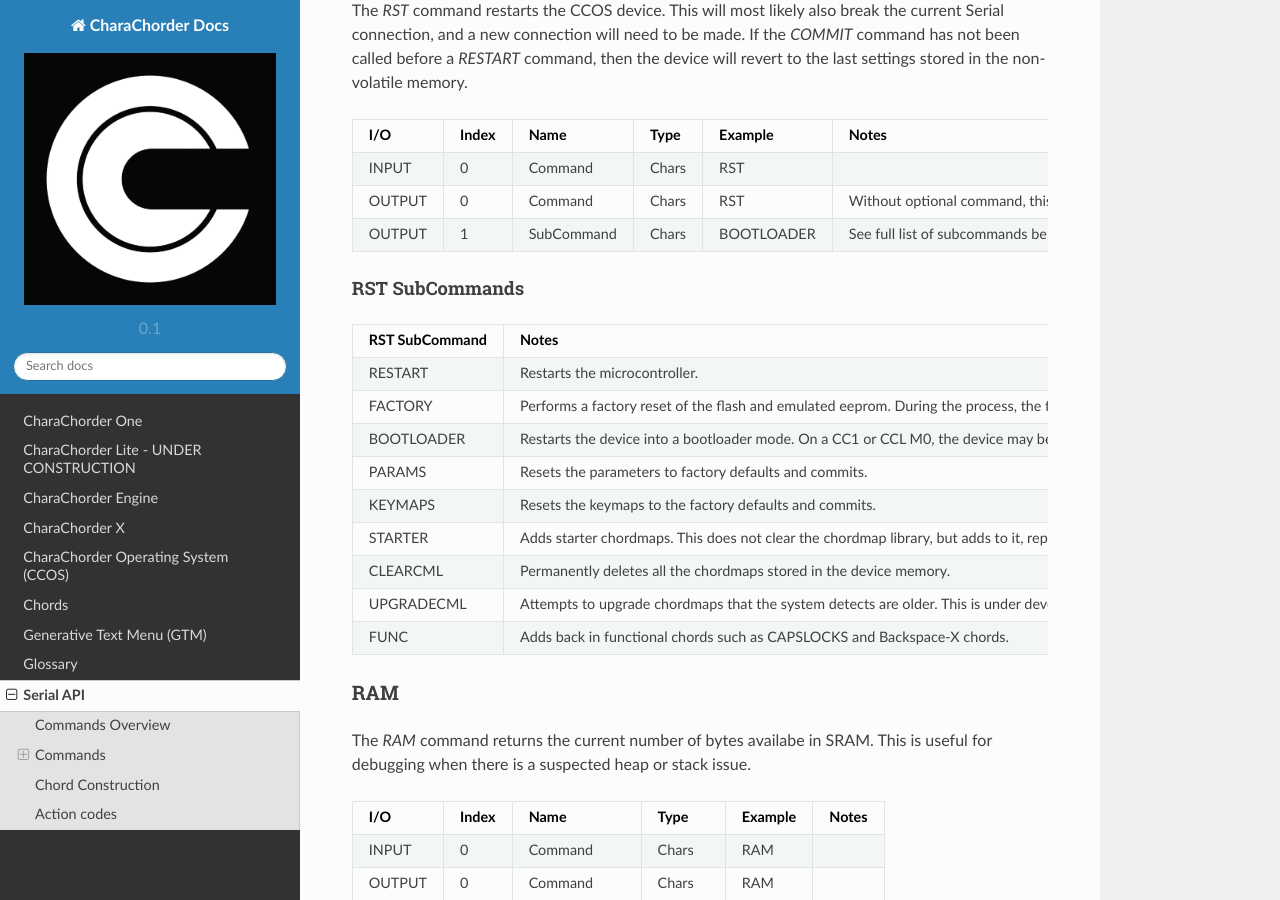
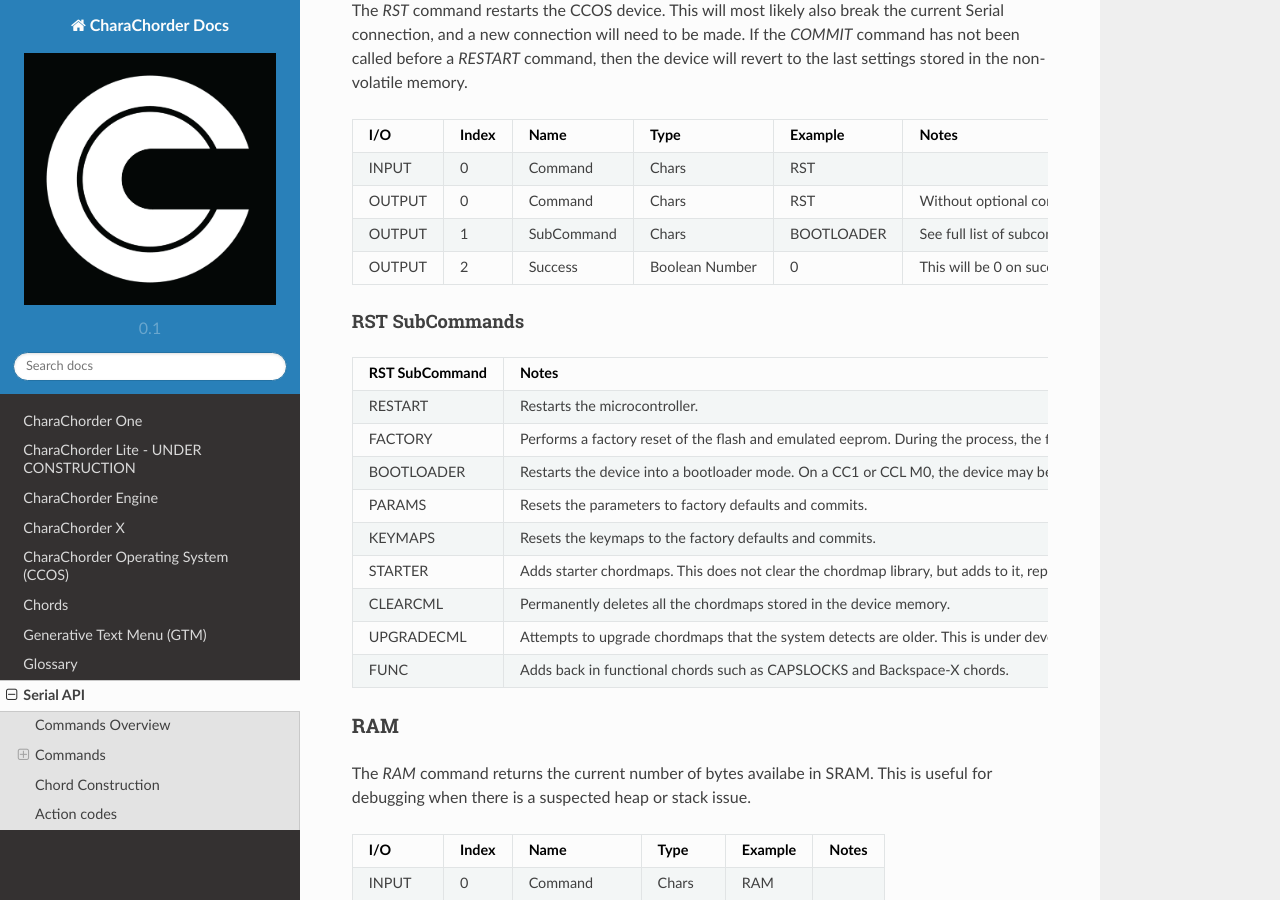
Before and after one commit to CharaChorder/docs, a Sphinx documentation site: the page built from docs/SerialAPI.rst, in a window 1280 px wide and 900 px high, scrolled down 11393 px. Built offline with Sphinx 7.4.7 and the Read the Docs theme 2.0.0, drawn with Linux system fonts in a browser that asks for light colours.

Commit message:
fix: add missing output in RST

```diff
--- a/docs/SerialAPI.rst
+++ b/docs/SerialAPI.rst
@@ -433,6 +433,7 @@
    "INPUT","0","Command","Chars","RST",""
    "OUTPUT","0","Command","Chars","RST","Without optional command, this just restarts the device"
    "OUTPUT","1","SubCommand","Chars","BOOTLOADER","See full list of subcommands below"
+   "OUTPUT","2","Success","Boolean Number","0","This will be 0 on success, or greater than zero for an error if the subcommand did not exist or the subcommand was unsuccessful"
 
 RST SubCommands
 ^^^^^^^^^^^^^^^
```
